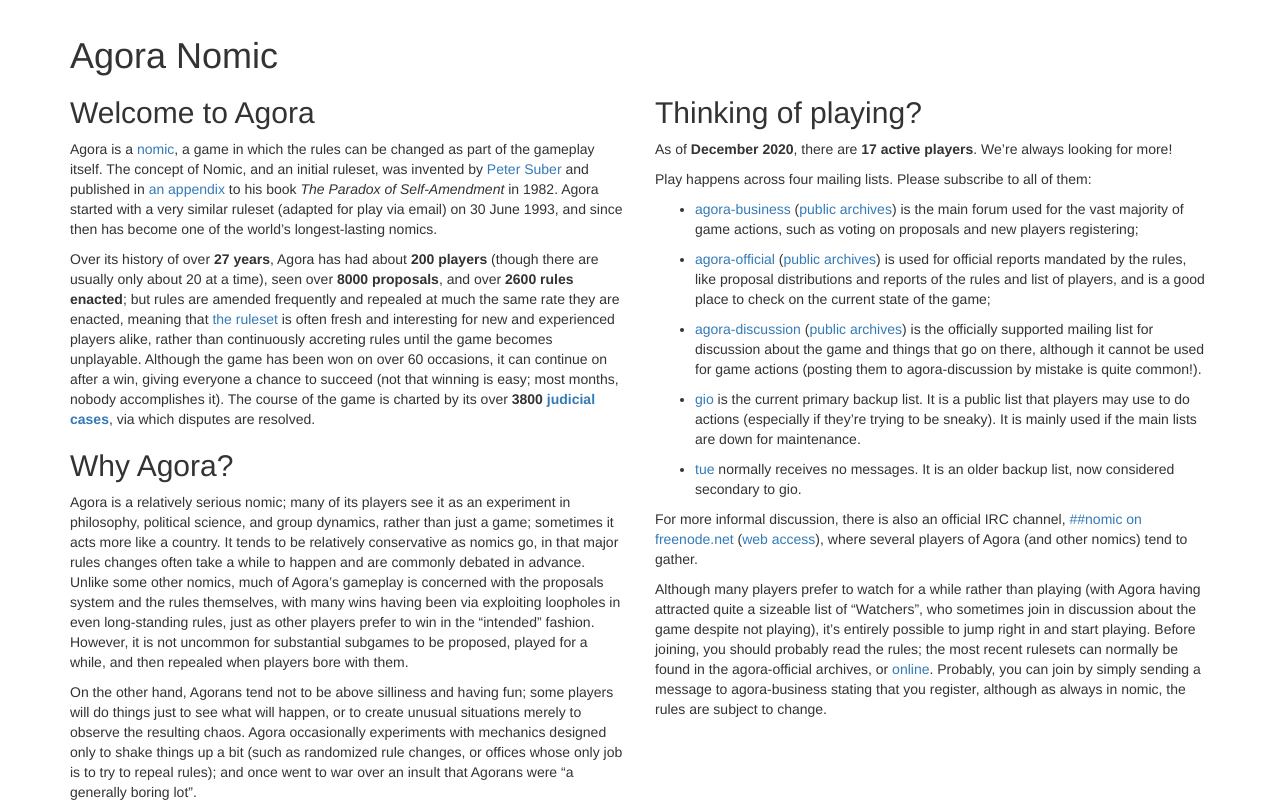
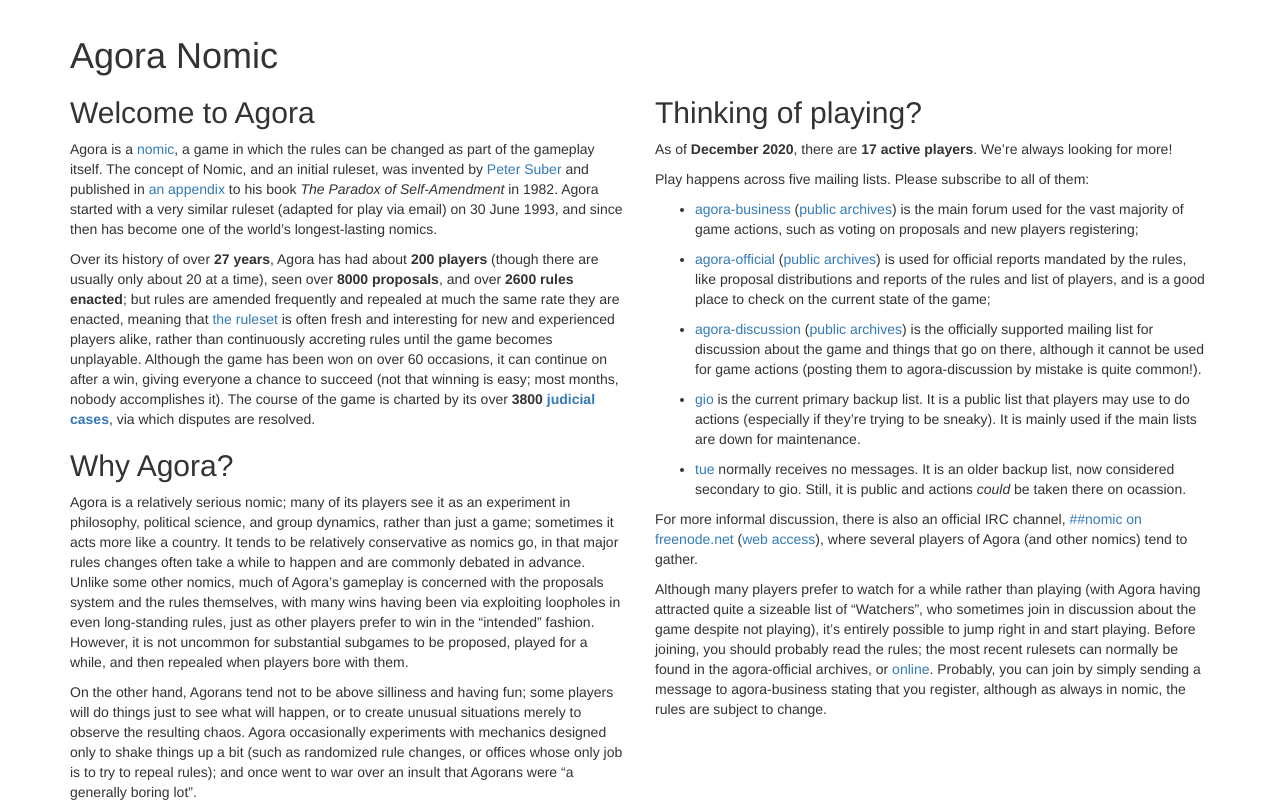
Before and after one commit to nixnull/agoranomic.github.io, a Jekyll site: the page built from index.md, in a window 1280 px wide. Shown: the part 160-972 px from the top of the page. Built offline with Jekyll 4.4.1, drawn with Linux system fonts in a browser that asks for light colours; nearby versions of some CDN libraries; our own code applies the rules of GitHub Pages for plain Markdown files.

Commit message:
mailing list info

```diff
--- a/index.md
+++ b/index.md
@@ -59,7 +59,7 @@ insult that Agorans were "a generally boring lot".
 As of **December 2020**, there are **17 active players**. We're always
 looking for more!
 
-Play happens across four mailing lists. Please subscribe to all of them:
+Play happens across five mailing lists. Please subscribe to all of them:
 
 * [agora-business](http://www.agoranomic.org/cgi-bin/mailman/listinfo/agora-business)
   ([public
@@ -89,7 +89,8 @@ Play happens across four mailing lists. Please subscribe to all of them:
 
 * [tue](http://listserver.tue.nl/mailman/listinfo/agora) normally
   receives no messages. It is an older backup list, now considered
-  secondary to gio.
+  secondary to gio. Still, it is public and actions *could* be taken
+  there on ocassion.
 
 For more informal discussion, there is also an official IRC channel,
 [##nomic on freenode.net](irc:irc.freenode.net/##nomic) ([web
```
Also changed, not shown: other_sites.md (+1 -2 lines).
